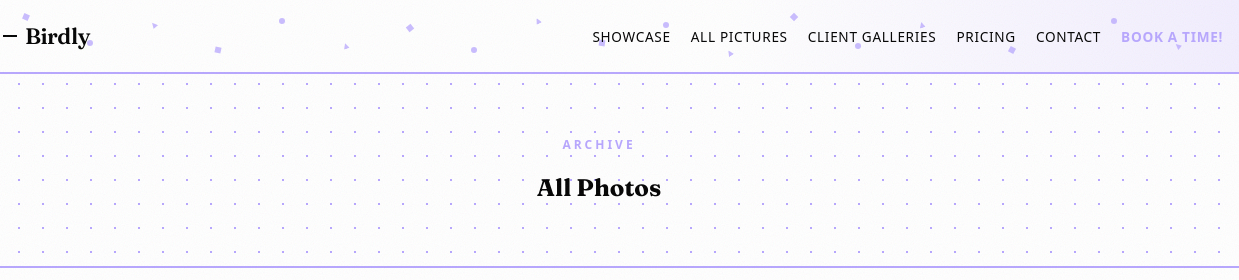
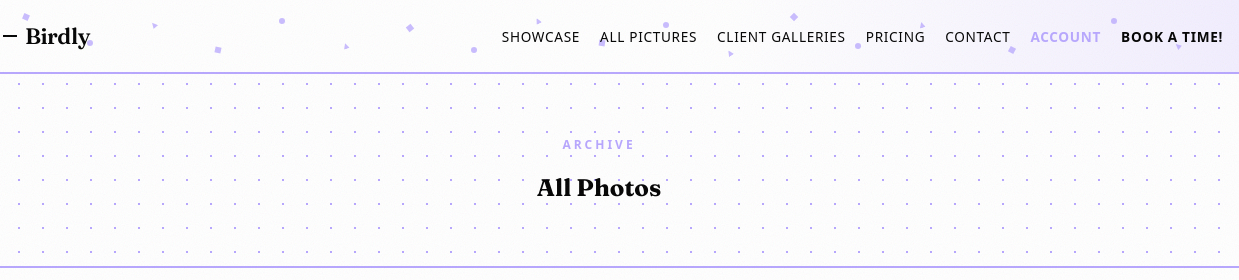
Before and after one commit to Firebirbionmahtavakoodaajees/birdly.lol, an Astro site in the folder birdlylol/: page /photos in a window 1280 px wide. Shown: the top 280 px of the page, 41-1280 px from the left. Built offline with nearby package versions, Linux system fonts and the light colour scheme; Astro itself is replaced by a stand-in of ours.

Commit message:
Everything done!

```diff
--- a/birdlylol/src/components/Nav.astro
+++ b/birdlylol/src/components/Nav.astro
@@ -28,7 +28,8 @@
         <a href="/client-galleries">Client Galleries</a>
         <a href="/pricing">Pricing</a>
         <a href="/contact">Contact</a>
-        <a href="/contact" class="book-a-time">Book a time!</a>
+        <a href="/contact" class="book-a-time">Account</a>
+        <a href="/contact" class="book-a-time" style="color: black">Book a time!</a>
       </div>
     </div>
   </div>
```
